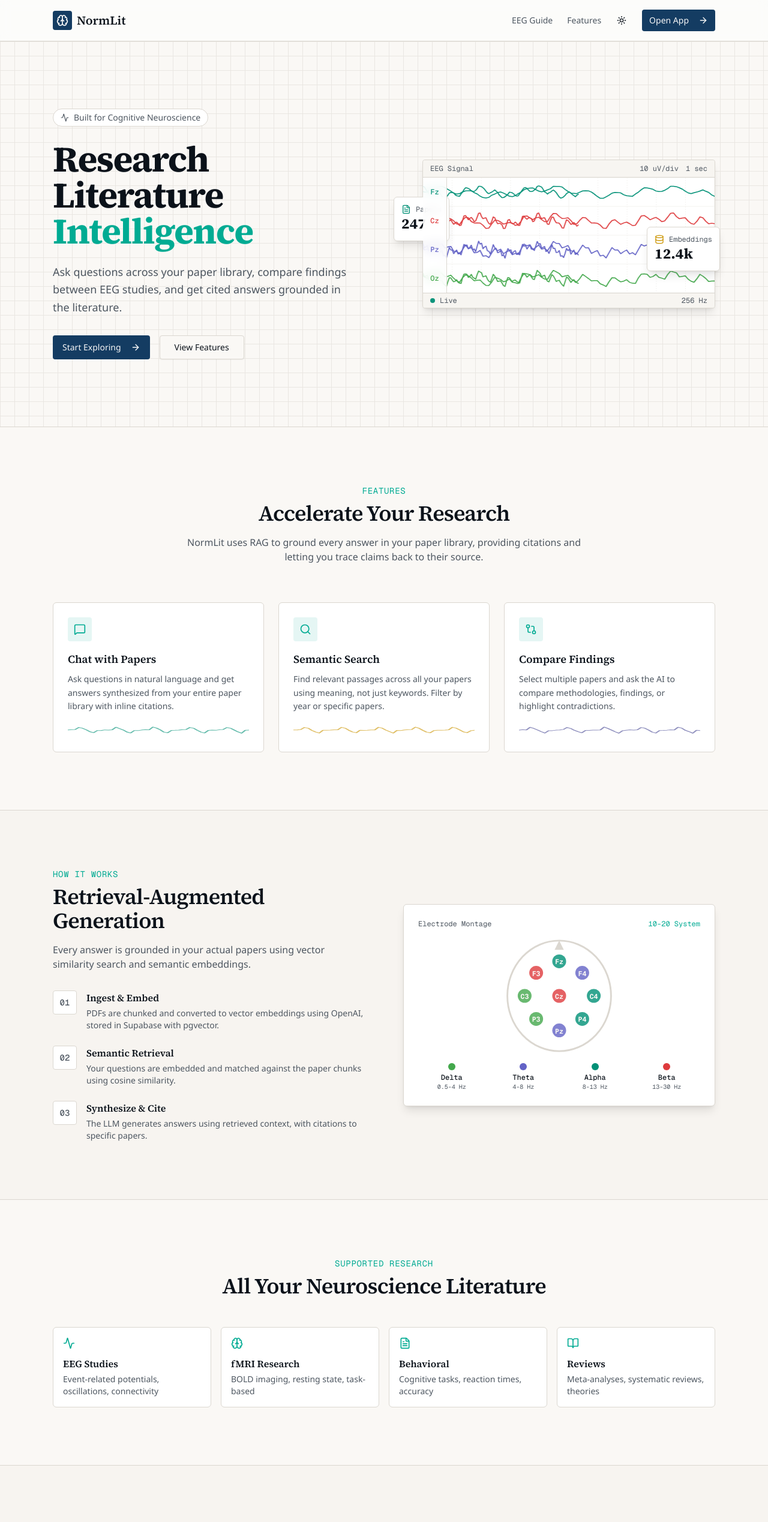
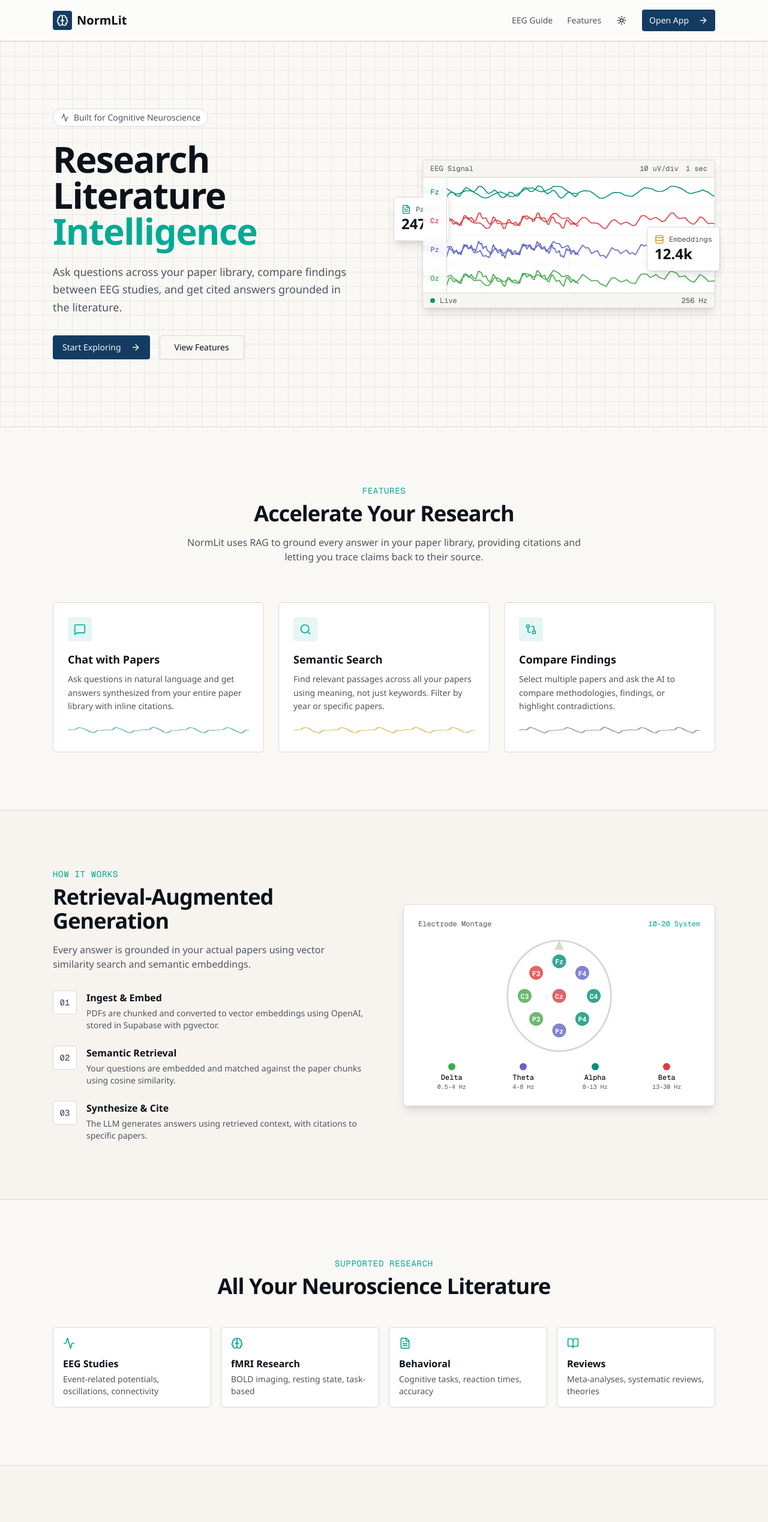
Before and after one commit to selinmutlu06/NormLit, a Next.js app: page / in a window 1280 px wide. Shown: the top 2537 px of the page at 60% size. Built offline with nearby package versions, Linux system fonts and the light colour scheme.

Commit message:
feat: update app fonts to Microsoft Sans Serif\n\nChange main font to Microsoft Sans Serif across all components.

```diff
--- a/app/chat/page.tsx
+++ b/app/chat/page.tsx
@@ -107,7 +107,7 @@ export default function ChatPage() {
           </div>
           <div className="flex items-center gap-2">
             <BookOpen className="size-5 text-foreground" />
-            <span className="font-serif text-lg font-semibold">NormLit</span>
+            <span className="font-sans text-lg font-semibold">NormLit</span>
           </div>
           <div className="flex items-center gap-2">
             <ComparePanel papers={papers} selectedPaperIds={selectedPaperIds} />
@@ -121,7 +121,7 @@ export default function ChatPage() {
             {messages.length === 0 ? (
               <div className="flex flex-col items-center justify-center py-16 text-center">
                 <BookOpen className="size-12 text-muted-foreground/50" />
-                <h2 className="mt-4 font-serif text-xl font-semibold text-foreground">
+                <h2 className="mt-4 font-sans text-xl font-semibold text-foreground">
                   Start a Conversation
                 </h2>
                 <p className="mt-2 max-w-md text-sm text-muted-foreground">
--- a/app/eeg-guide/page.tsx
+++ b/app/eeg-guide/page.tsx
@@ -106,7 +106,7 @@ export default function EEGGuidePage() {
           <div className="flex items-center gap-4">
             <Link href="/" className="flex items-center gap-2">
               <BookOpen className="size-5 text-primary" />
-              <span className="font-serif text-lg font-semibold">NormLit</span>
+              <span className="font-sans text-lg font-semibold">NormLit</span>
             </Link>
             <span className="text-muted-foreground">/</span>
             <span className="text-sm font-medium">EEG Study Guide</span>
@@ -182,7 +182,7 @@ export default function EEGGuidePage() {
                     <Badge variant="secondary" className="font-mono text-xs">
                       BioSemi ActiveTwo Protocol
                     </Badge>
-                    <h1 className="font-serif text-3xl md:text-4xl font-bold tracking-tight">
+                    <h1 className="font-sans text-3xl md:text-4xl font-bold tracking-tight">
                       Complete EEG Study Guide
                     </h1>
                     <p className="text-lg text-muted-foreground max-w-2xl">
@@ -246,7 +246,7 @@ export default function EEGGuidePage() {
               <TabsContent value="overview" className="space-y-6">
                 <Card>
                   <CardHeader>
-                    <CardTitle className="font-serif text-2xl">Equipment Checklist</CardTitle>
+                    <CardTitle className="font-sans text-2xl">Equipment Checklist</CardTitle>
                     <CardDescription>
                       Gather all materials before beginning the study session
                     </CardDescription>
@@ -275,7 +275,7 @@ export default function EEGGuidePage() {
 
                 <Card>
                   <CardHeader>
-                    <CardTitle className="font-serif text-2xl">Cap Size Guide</CardTitle>
+                    <CardTitle className="font-sans text-2xl">Cap Size Guide</CardTitle>
                     <CardDescription>
                       Measure head circumference at the widest point (above eyebrows, around occipital protuberance)
                     </CardDescription>
@@ -349,7 +349,7 @@ export default function EEGGuidePage() {
               <TabsContent value="preparation" className="space-y-6">
                 <Card>
                   <CardHeader>
-                    <CardTitle className="font-serif text-2xl">Participant Preparation</CardTitle>
+                    <CardTitle className="font-sans text-2xl">Participant Preparation</CardTitle>
                     <CardDescription>
                       Steps to prepare the participant for EEG recording
                     </CardDescription>
@@ -402,7 +402,7 @@ export default function EEGGuidePage() {
               <TabsContent value="setup" className="space-y-6">
                 <Card>
                   <CardHeader>
-                    <CardTitle className="font-serif text-2xl">EEG Cap Setup</CardTitle>
+                    <CardTitle className="font-sans text-2xl">EEG Cap Setup</CardTitle>
                     <CardDescription>
                       Proper cap placement is critical for accurate recordings
                     </CardDescription>
@@ -464,7 +464,7 @@ export default function EEGGuidePage() {
 
                 <Card>
                   <CardHeader>
-                    <CardTitle className="font-serif text-xl">Interactive Electrode Map</CardTitle>
+                    <CardTitle className="font-sans text-xl">Interactive Electrode Map</CardTitle>
                     <CardDescription>
                       Click on any electrode to see detailed information about its position and brain region
                     </CardDescription>
@@ -476,7 +476,7 @@ export default function EEGGuidePage() {
 
                 <Card>
                   <CardHeader>
-                    <CardTitle className="font-serif text-xl">Brain Regions Overview</CardTitle>
+                    <CardTitle className="font-sans text-xl">Brain Regions Overview</CardTitle>
                     <CardDescription>
                       Understanding which brain areas each electrode group covers
                     </CardDescription>
@@ -585,7 +585,7 @@ export default function EEGGuidePage() {
               <TabsContent value="gel" className="space-y-6">
                 <Card>
                   <CardHeader>
-                    <CardTitle className="font-serif text-2xl">Gel Application</CardTitle>
+                    <CardTitle className="font-sans text-2xl">Gel Application</CardTitle>
                     <CardDescription>
                       Proper gel application is essential for good signal quality and low impedances
                     </CardDescription>
@@ -601,7 +601,7 @@ export default function EEGGuidePage() {
                         />
                       </div>
                       <div className="space-y-4">
-                        <h3 className="font-serif text-xl font-semibold">About SignaGel</h3>
+                        <h3 className="font-sans text-xl font-semibold">About SignaGel</h3>
                         <p className="text-muted-foreground">
                           SignaGel is a highly conductive electrode gel specifically designed for
                           EEG recordings. It provides excellent conductivity while being gentle on
@@ -697,7 +697,7 @@ export default function EEGGuidePage() {
               <TabsContent value="recording" className="space-y-6">
                 <Card>
                   <CardHeader>
-                    <CardTitle className="font-serif text-2xl">Recording Session</CardTitle>
+                    <CardTitle className="font-sans text-2xl">Recording Session</CardTitle>
                     <CardDescription>
                       Tips for successful EEG data acquisition
                     </CardDescription>
@@ -861,7 +861,7 @@ export default function EEGGuidePage() {
               <TabsContent value="cleanup" className="space-y-6">
                 <Card>
                   <CardHeader>
-                    <CardTitle className="font-serif text-2xl">Post-Session Cleanup</CardTitle>
+                    <CardTitle className="font-sans text-2xl">Post-Session Cleanup</CardTitle>
                     <CardDescription>
                       Proper cleanup ensures participant comfort and equipment longevity
                     </CardDescription>
@@ -919,7 +919,7 @@ export default function EEGGuidePage() {
 
                 <Card>
                   <CardHeader>
-                    <CardTitle className="font-serif text-xl">Equipment Maintenance Schedule</CardTitle>
+                    <CardTitle className="font-sans text-xl">Equipment Maintenance Schedule</CardTitle>
                   </CardHeader>
                   <CardContent>
                     <div className="space-y-4">
@@ -1024,7 +1024,7 @@ function StepCard({ step, title, description, tips, completed, onToggle, imageUr
           {completed ? <CheckCircle2 className="size-5" /> : step}
         </button>
         <div className="flex-1 space-y-3">
-          <h3 className="font-serif text-xl font-semibold">{title}</h3>
+          <h3 className="font-sans text-xl font-semibold">{title}</h3>
           <p className="text-muted-foreground">{description}</p>
 
           {tips.length > 0 && (
--- a/app/page.tsx
+++ b/app/page.tsx
@@ -15,7 +15,7 @@ export default function LandingPage() {
             <div className="flex items-center justify-center size-8 rounded bg-primary">
               <Brain className="size-5 text-primary-foreground" />
             </div>
-            <span className="font-serif text-xl font-semibold">NormLit</span>
+            <span className="font-sans text-xl font-semibold">NormLit</span>
           </div>
           <div className="flex items-center gap-4">
             <nav className="hidden md:flex items-center gap-6 text-sm">
@@ -50,7 +50,7 @@ export default function LandingPage() {
                   <Activity className="size-3.5" />
                   <span>Built for Cognitive Neuroscience</span>
                 </div>
-                <h1 className="font-serif text-4xl font-bold tracking-tight text-foreground md:text-5xl lg:text-6xl text-balance">
+                <h1 className="text-4xl font-bold tracking-tight text-foreground md:text-5xl lg:text-6xl text-balance">
                   Research Literature
                   <br />
                   <span className="text-accent">Intelligence</span>
@@ -84,7 +84,7 @@ export default function LandingPage() {
                     <FileText className="size-4 text-chart-1" />
                     <span className="font-mono text-xs text-muted-foreground">Papers</span>
                   </div>
-                  <p className="font-serif text-2xl font-bold text-foreground">247</p>
+                  <p className="font-sans text-2xl font-bold text-foreground">247</p>
                 </div>
 
                 <div className="absolute -right-2 bottom-1/4 rounded-lg border border-border bg-card p-3 shadow-lg">
@@ -92,7 +92,7 @@ export default function LandingPage() {
                     <Database className="size-4 text-chart-2" />
                     <span className="font-mono text-xs text-muted-foreground">Embeddings</span>
                   </div>
-                  <p className="font-serif text-2xl font-bold text-foreground">12.4k</p>
+                  <p className="font-sans text-2xl font-bold text-foreground">12.4k</p>
                 </div>
               </div>
             </div>
@@ -104,7 +104,7 @@ export default function LandingPage() {
           <div className="mx-auto max-w-6xl px-6 py-20 lg:py-24">
             <div className="text-center mb-16">
               <p className="font-mono text-sm text-accent uppercase tracking-wider mb-2">Features</p>
-              <h2 className="font-serif text-3xl font-semibold tracking-tight text-foreground md:text-4xl">
+              <h2 className="font-sans text-3xl font-semibold tracking-tight text-foreground md:text-4xl">
                 Accelerate Your Research
               </h2>
               <p className="mt-4 text-muted-foreground max-w-2xl mx-auto">
@@ -142,7 +142,7 @@ export default function LandingPage() {
             <div className="grid gap-12 lg:grid-cols-2 lg:gap-16 items-center">
               <div>
                 <p className="font-mono text-sm text-accent uppercase tracking-wider mb-2">How It Works</p>
-                <h2 className="font-serif text-3xl font-semibold tracking-tight text-foreground md:text-4xl">
+                <h2 className="font-sans text-3xl font-semibold tracking-tight text-foreground md:text-4xl">
                   Retrieval-Augmented Generation
                 </h2>
                 <p className="mt-4 text-muted-foreground">
@@ -201,7 +201,7 @@ export default function LandingPage() {
           <div className="mx-auto max-w-6xl px-6 py-20 lg:py-24">
             <div className="text-center mb-12">
               <p className="font-mono text-sm text-accent uppercase tracking-wider mb-2">Supported Research</p>
-              <h2 className="font-serif text-3xl font-semibold tracking-tight text-foreground md:text-4xl">
+              <h2 className="font-sans text-3xl font-semibold tracking-tight text-foreground md:text-4xl">
                 All Your Neuroscience Literature
               </h2>
             </div>
@@ -215,7 +215,7 @@ export default function LandingPage() {
               ].map(({ title, icon: Icon, desc }) => (
                 <div key={title} className="rounded-lg border border-border bg-card p-4 hover:border-accent/50 transition-colors">
                   <Icon className="size-5 text-accent mb-3" />
-                  <h3 className="font-serif font-semibold text-foreground">{title}</h3>
+                  <h3 className="font-sans font-semibold text-foreground">{title}</h3>
                   <p className="text-sm text-muted-foreground mt-1">{desc}</p>
                 </div>
               ))}
@@ -261,7 +261,7 @@ export default function LandingPage() {
                   <Zap className="size-3.5" />
                   <span>New Feature</span>
                 </div>
-                <h2 className="font-serif text-3xl font-semibold tracking-tight text-foreground md:text-4xl">
+                <h2 className="font-sans text-3xl font-semibold tracking-tight text-foreground md:text-4xl">
                   Complete EEG Study Guide
                 </h2>
                 <p className="mt-4 text-muted-foreground">
@@ -302,7 +302,7 @@ export default function LandingPage() {
           <div className="absolute inset-0 bg-grid opacity-30" />
           <div className="relative mx-auto max-w-6xl px-6 py-20 lg:py-24">
             <div className="mx-auto max-w-2xl text-center">
-              <h2 className="font-serif text-3xl font-semibold tracking-tight text-foreground md:text-4xl text-balance">
+              <h2 className="font-sans text-3xl font-semibold tracking-tight text-foreground md:text-4xl text-balance">
                 Ready to Explore Your Literature?
               </h2>
               <p className="mt-4 text-muted-foreground">
@@ -330,7 +330,7 @@ export default function LandingPage() {
               <div className="flex items-center justify-center size-6 rounded bg-primary">
                 <Brain className="size-4 text-primary-foreground" />
               </div>
-              <span className="font-serif text-sm text-muted-foreground">NormLit</span>
+              <span className="font-sans text-sm text-muted-foreground">NormLit</span>
             </div>
             <p className="font-mono text-xs text-muted-foreground">
               Built for cognitive neuroscience research
@@ -358,7 +358,7 @@ function FeatureCard({
       <div className="flex size-10 items-center justify-center rounded bg-accent/10 text-accent">
         {icon}
       </div>
-      <h3 className="mt-4 font-serif text-lg font-semibold text-foreground">{title}</h3>
+      <h3 className="mt-4 font-sans text-lg font-semibold text-foreground">{title}</h3>
       <p className="mt-2 text-sm leading-relaxed text-muted-foreground">{description}</p>
       {visual}
     </div>
@@ -380,7 +380,7 @@ function StepItem({
         {number}
       </div>
       <div>
-        <h3 className="font-serif font-semibold text-foreground">{title}</h3>
+        <h3 className="font-sans font-semibold text-foreground">{title}</h3>
         <p className="mt-1 text-sm text-muted-foreground">{description}</p>
       </div>
     </div>
--- a/components/compare-panel.tsx
+++ b/components/compare-panel.tsx
@@ -125,7 +125,7 @@ export function ComparePanel({ papers, selectedPaperIds }: ComparePanelProps) {
       </DialogTrigger>
       <DialogContent className="max-w-3xl max-h-[80vh] flex flex-col">
         <DialogHeader>
-          <DialogTitle className="font-serif">Compare Papers</DialogTitle>
+          <DialogTitle className="font-sans">Compare Papers</DialogTitle>
           <DialogDescription>
             Select a comparison type to analyze the selected papers.
           </DialogDescription>
--- a/components/paper-sidebar.tsx
+++ b/components/paper-sidebar.tsx
@@ -63,7 +63,7 @@ export function PaperSidebar({
       >
         {/* Header */}
         <div className="flex items-center justify-between border-b border-border p-4">
-          <h2 className="font-serif text-lg font-semibold">Papers</h2>
+          <h2 className="font-sans text-lg font-semibold">Papers</h2>
           <Button
             variant="ghost"
             size="icon"
```
